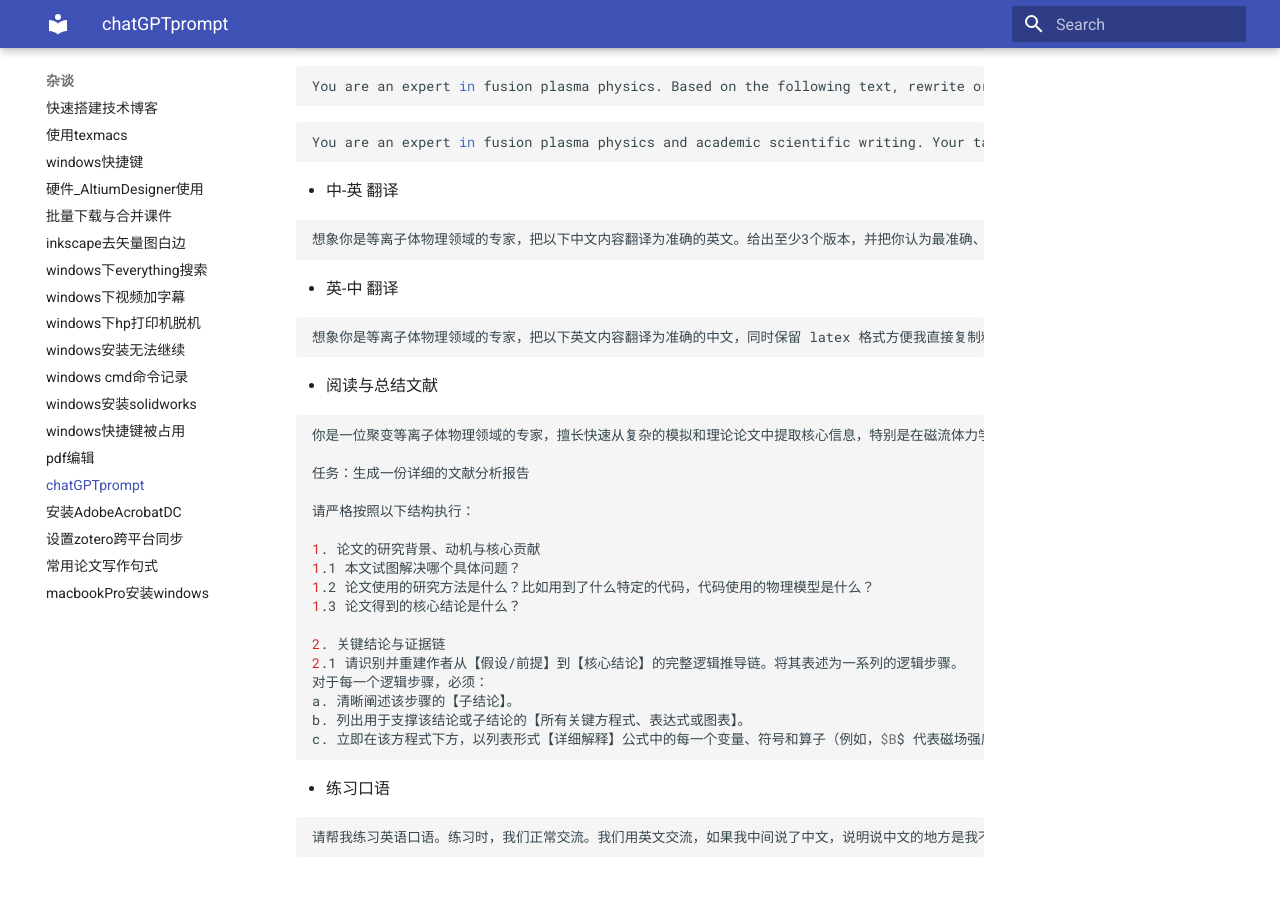
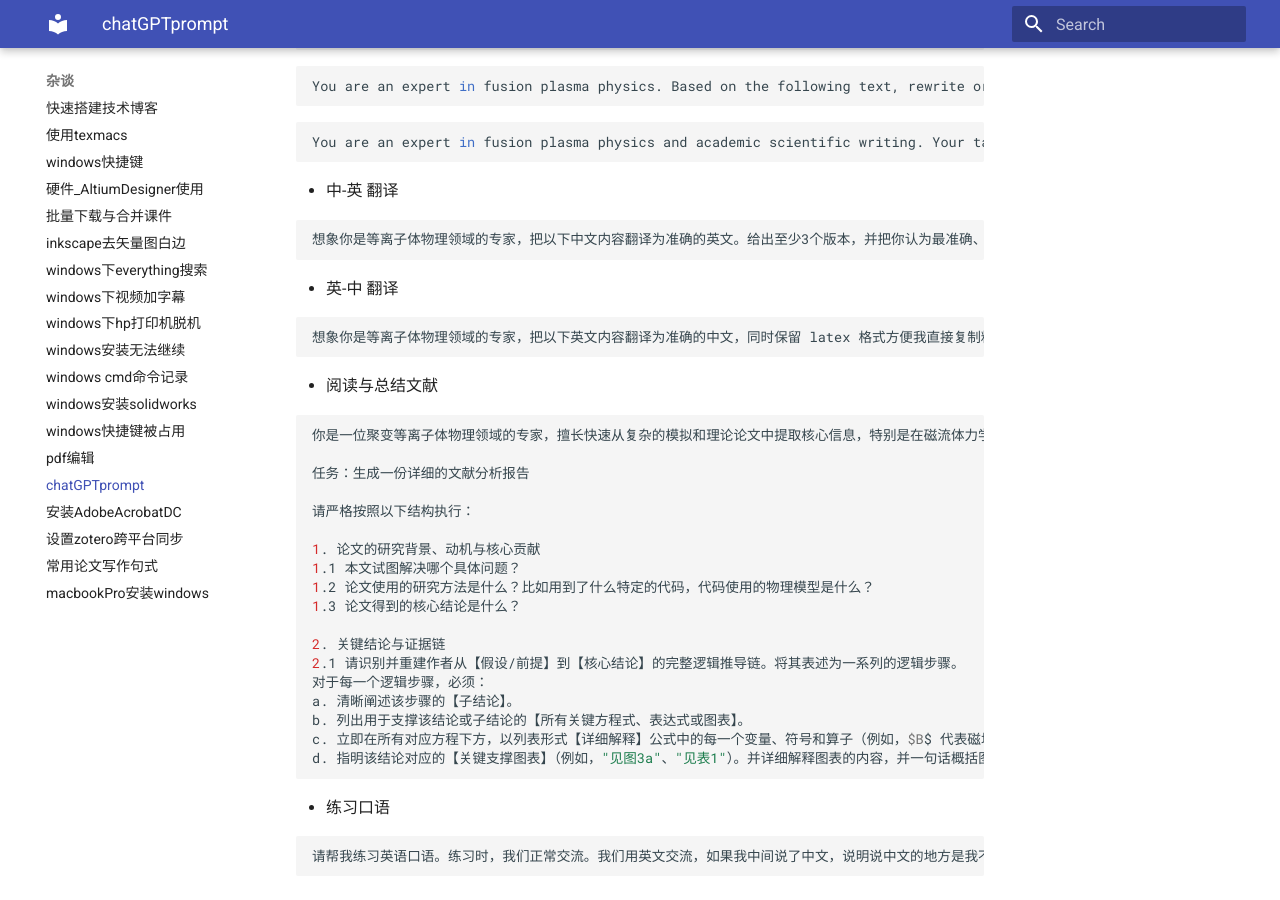
Before and after one commit to ymma98/technotes, an MkDocs documentation site: the page built from docs/杂谈/chatGPT_prompt.md, in a window 1280 px wide and 900 px high, scrolled down 831 px. Built offline with MkDocs 1.6.1 and Material for MkDocs 9.7.7, drawn with Linux system fonts in a browser that asks for light colours; part of the change alters nothing that is shown.

Commit message:
docs/杂谈/chatGPT_prompt.md updated from https://stackedit.cn/

````diff
--- a/docs/杂谈/chatGPT_prompt.md
+++ b/docs/杂谈/chatGPT_prompt.md
@@ -74,7 +74,8 @@ You are an expert in fusion plasma physics and academic scientific writing. Your
 对于每一个逻辑步骤，必须：
 a. 清晰阐述该步骤的【子结论】。
 b. 列出用于支撑该结论或子结论的【所有关键方程式、表达式或图表】。
-c. 立即在该方程式下方，以列表形式【详细解释】公式中的每一个变量、符号和算子（例如，$B$ 代表磁场强度，$T_e$ 代表电子温度，$\gamma$ 代表不稳定性增长率）。 4. 指明该主张对应的【关键支撑图表】（例如，"见图3a"、"见表1"）。
+c. 立即在所有对应方程下方，以列表形式【详细解释】公式中的每一个变量、符号和算子（例如，$B$ 代表磁场强度，$T_e$ 代表电子温度，$\gamma$ 代表不稳定性增长率）
+d. 指明该结论对应的【关键支撑图表】（例如，"见图3a"、"见表1"）。并详细解释图表的内容，并一句话概括图表传达的信息
 
 ```
 
@@ -84,7 +85,7 @@ c. 立即在该方程式下方，以列表形式【详细解释】公式中的
 请帮我练习英语口语。练习时，我们正常交流。我们用英文交流，如果我中间说了中文，说明说中文的地方是我不知道怎么用英语表达的地方，这时候你也要告诉我如何正确表达。在保持正常交流的同时，你也把改进的建议告诉我
 ```
 <!--stackedit_data:
-eyJoaXN0b3J5IjpbLTU1MDcxOTY0NywxNTU3ODk1NTc5LDE5MT
-U3NTU0ODYsLTIwNDU1NDQ2NiwtMTM4MzA0MjgxNiwtMTc4MDA0
-NzU0OCwtMTM5OTk0MjMyOV19
+eyJoaXN0b3J5IjpbLTE1NTI2MTM3MjIsMTU1Nzg5NTU3OSwxOT
+E1NzU1NDg2LC0yMDQ1NTQ0NjYsLTEzODMwNDI4MTYsLTE3ODAw
+NDc1NDgsLTEzOTk5NDIzMjldfQ==
 -->
````
